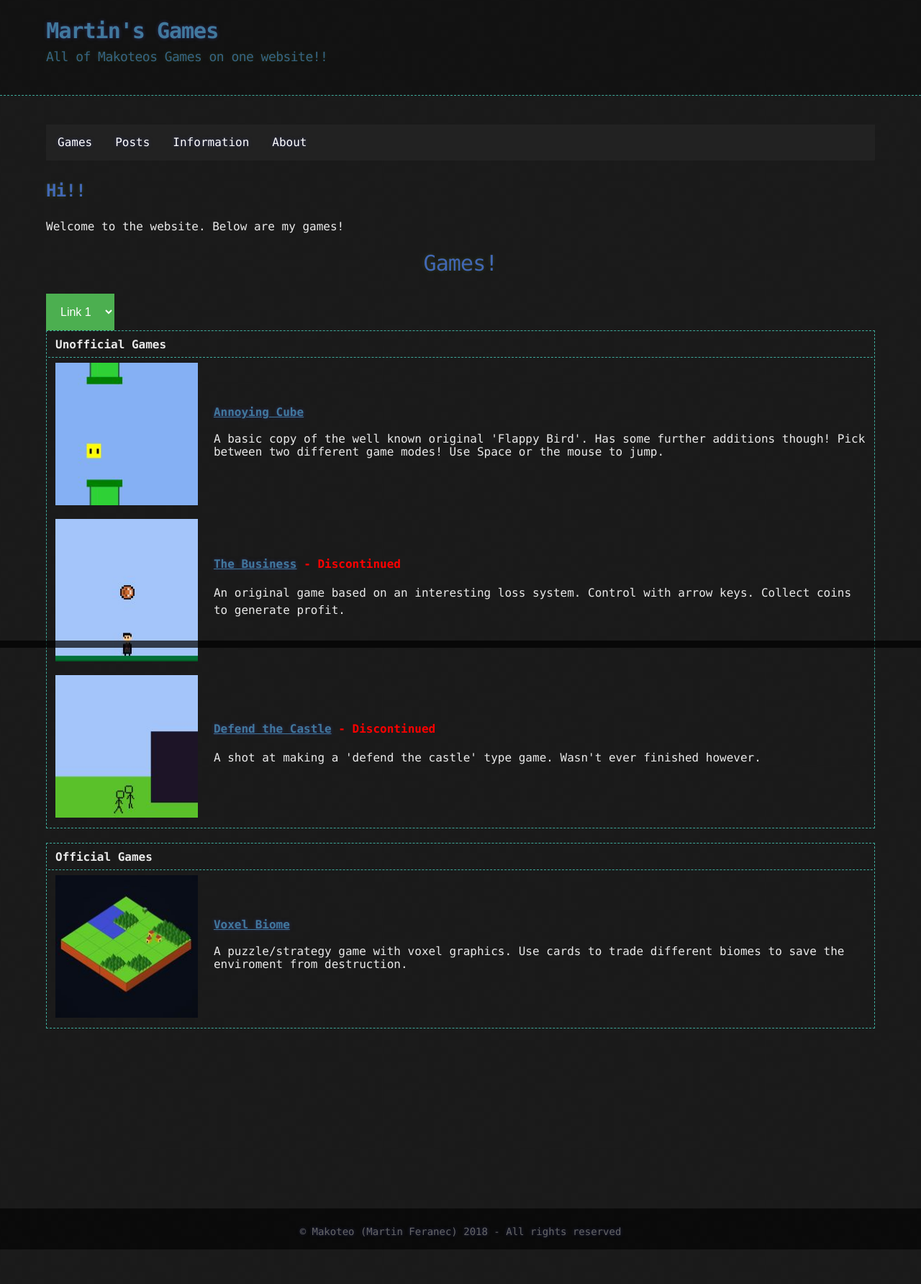
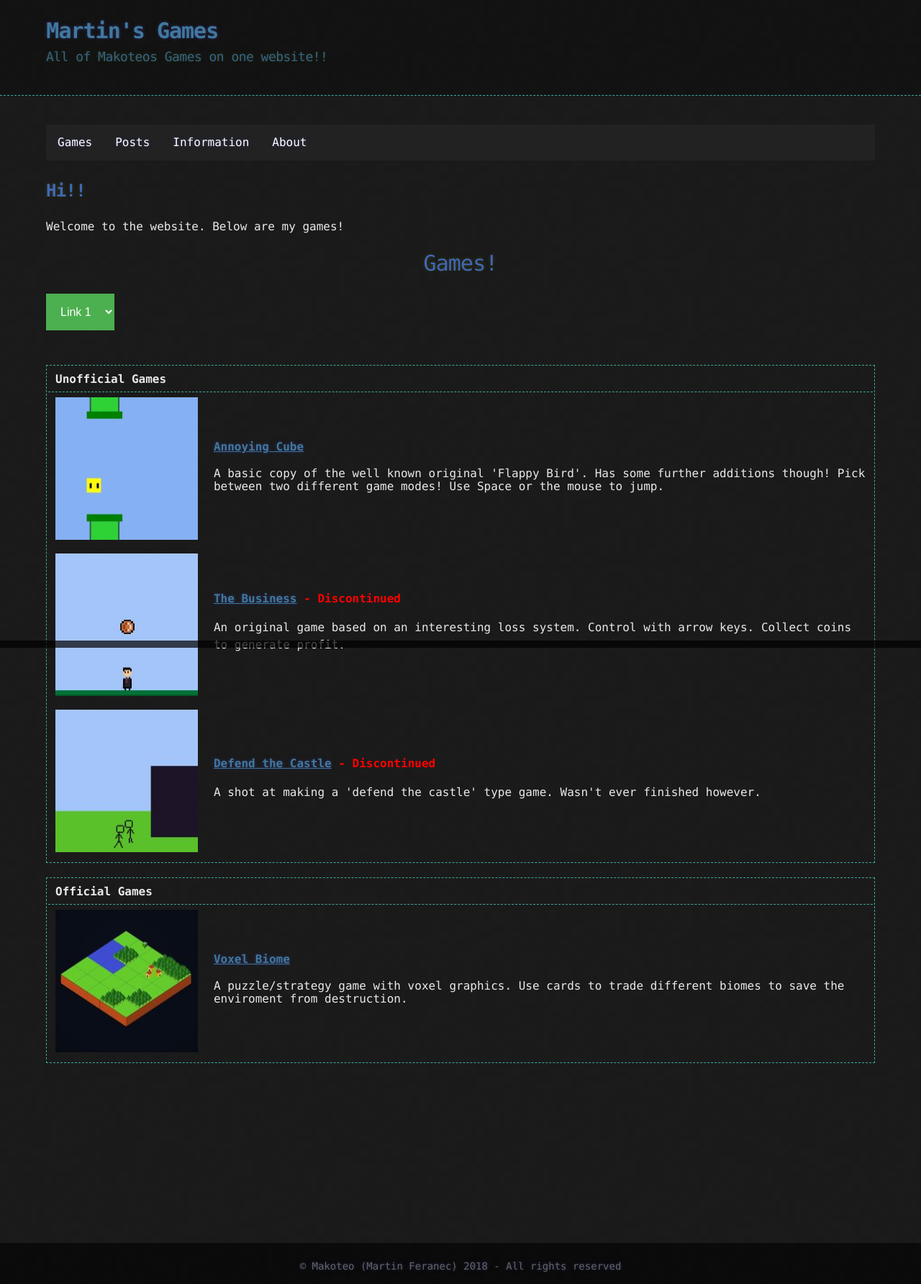
Before and after one commit to makoteo/blog, a Jekyll site: the page built from index.md, in a window 1280 px wide. Shown: the whole page at 72% size. Built offline with Jekyll 4.4.1, drawn with Linux system fonts in a browser that asks for light colours; before the commit the page ends 1736 px from its top, so only the background shows below that.

Commit message:
Testing moreeee

```diff
--- a/_sass/jekyll-theme-hacker.scss
+++ b/_sass/jekyll-theme-hacker.scss
@@ -251,10 +251,6 @@
   display: block;
 }
 
-.dropdown-content a:hover {background-color: #4d7951;}
-
-.dropdown:hover .dropdown-content {display: block;}
-
 .dropdown:hover .dropbtn {background-color: #28572b;}
 
 blockquote {
--- a/index.md
+++ b/index.md
@@ -29,6 +29,8 @@
   </select>
 </div>
 
+<br>
+<br>
 <br>
 
 <table>
```
